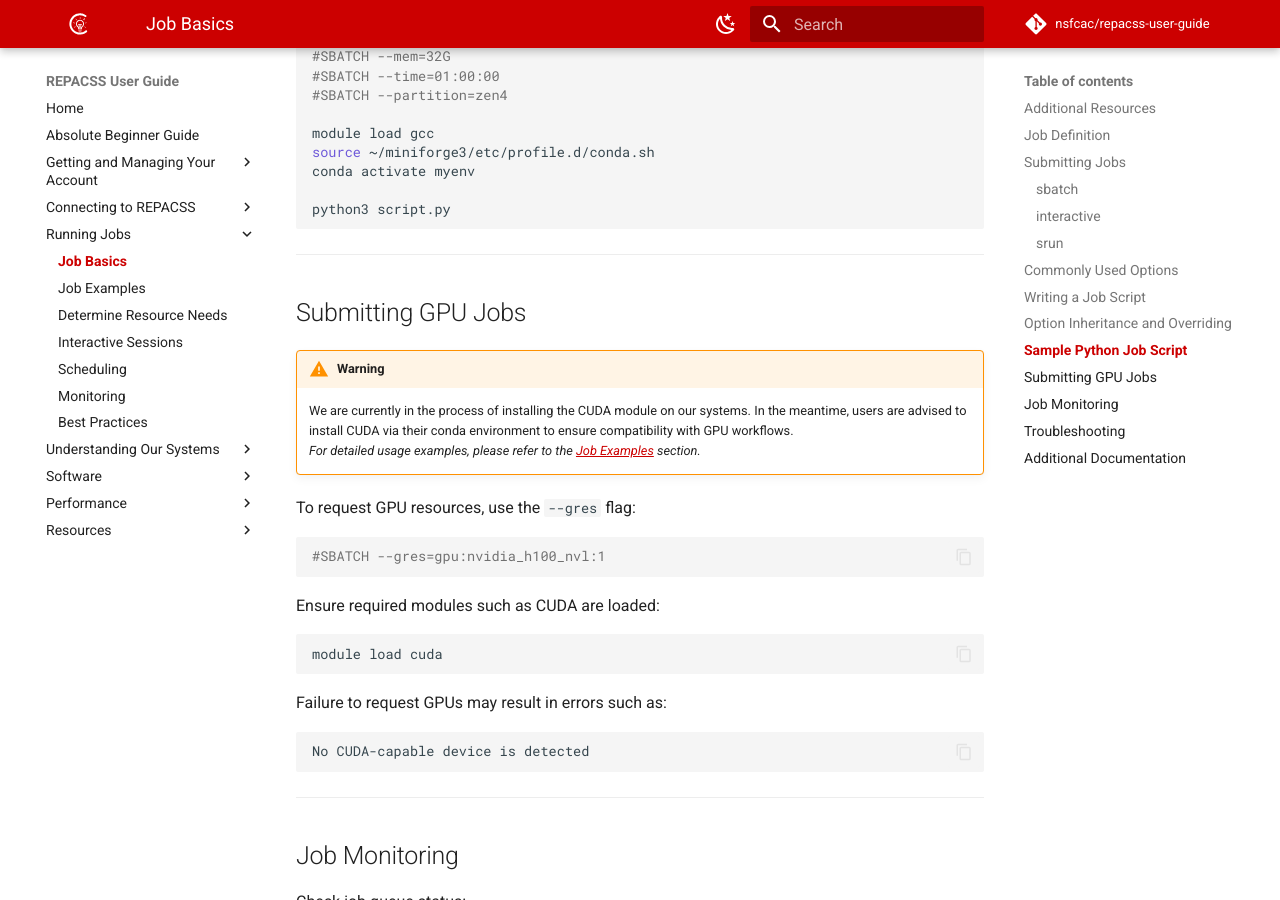
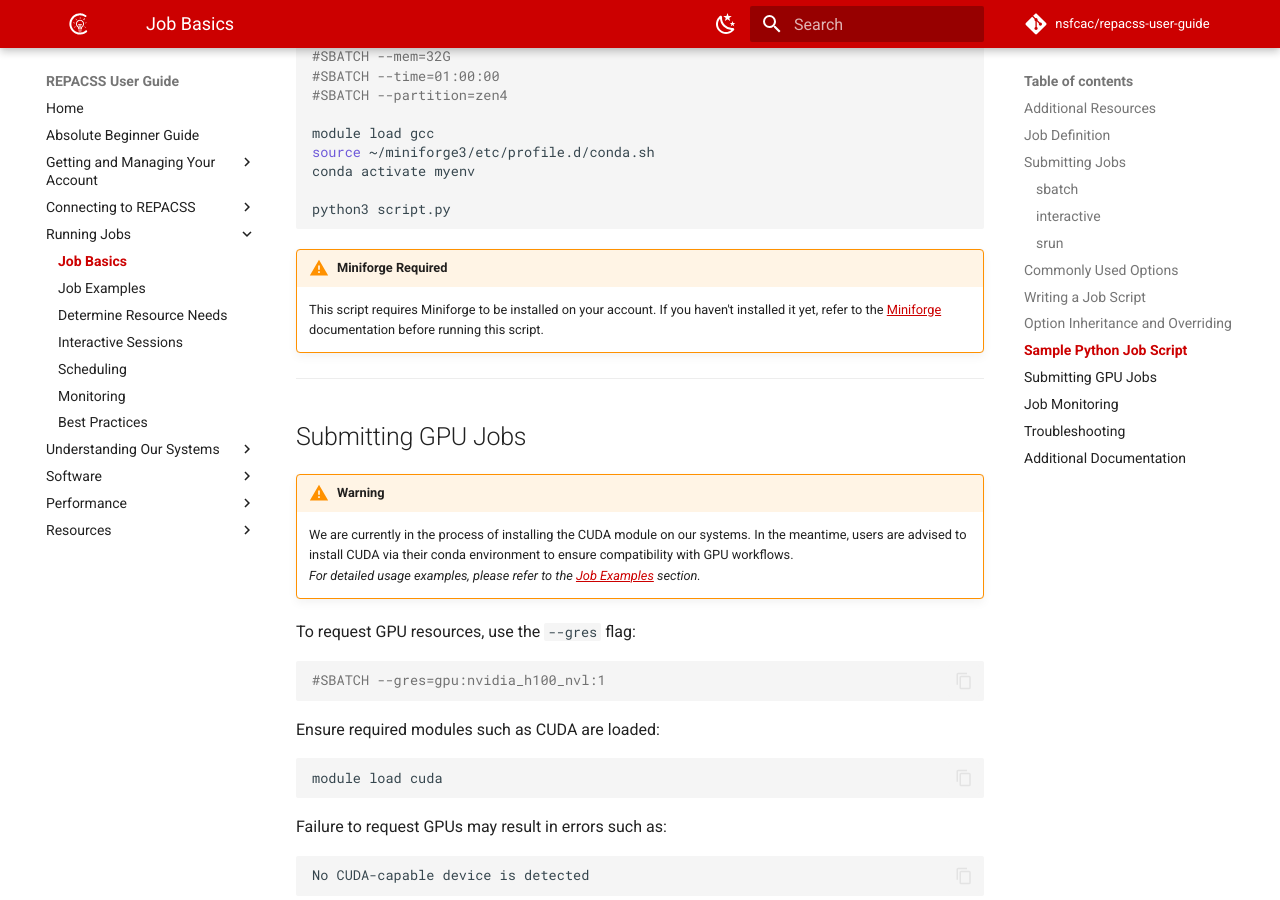
Before and after one commit to nsfcac/repacss-user-guide, an MkDocs documentation site: the page built from docs/running-jobs/basics.md, in a window 1280 px wide and 900 px high, scrolled down 3589 px. Built offline with MkDocs 1.6.1 and Material for MkDocs 9.7.7, drawn with Linux system fonts in a browser that asks for light colours; comment, search, counter and statistics services are not loaded.

Commit message:
added warning -> miniforge not installed by default

````diff
--- a/docs/running-jobs/basics.md
+++ b/docs/running-jobs/basics.md
@@ -136,7 +136,8 @@ conda activate myenv
 
 python3 script.py
 ```
-
+!!! warning "Miniforge Required"
+    This script requires Miniforge to be installed on your account. If you haven't installed it yet, refer to the [Miniforge](../software/miniforge.md) documentation before running this script.
 ---
 
 ## Submitting GPU Jobs
````
